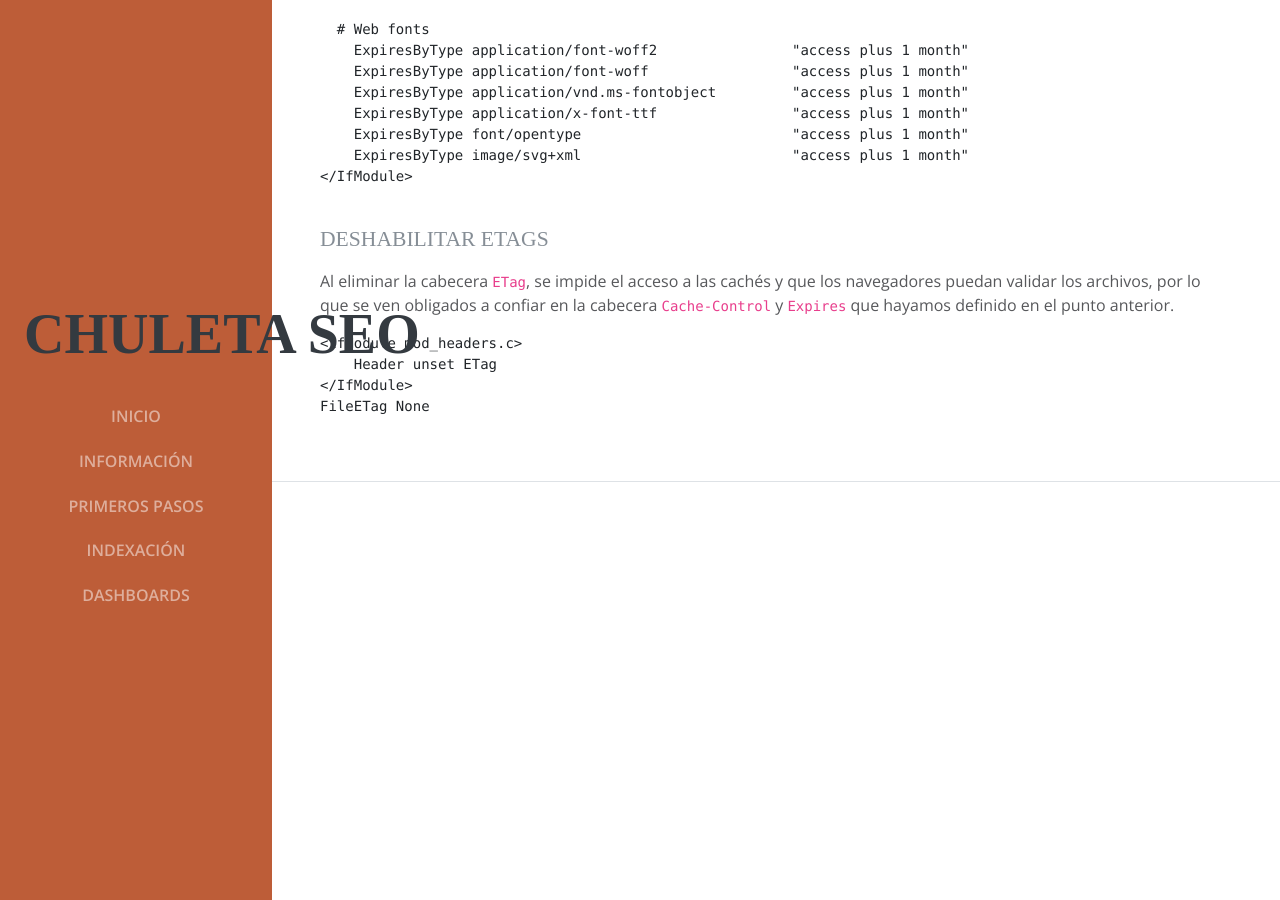
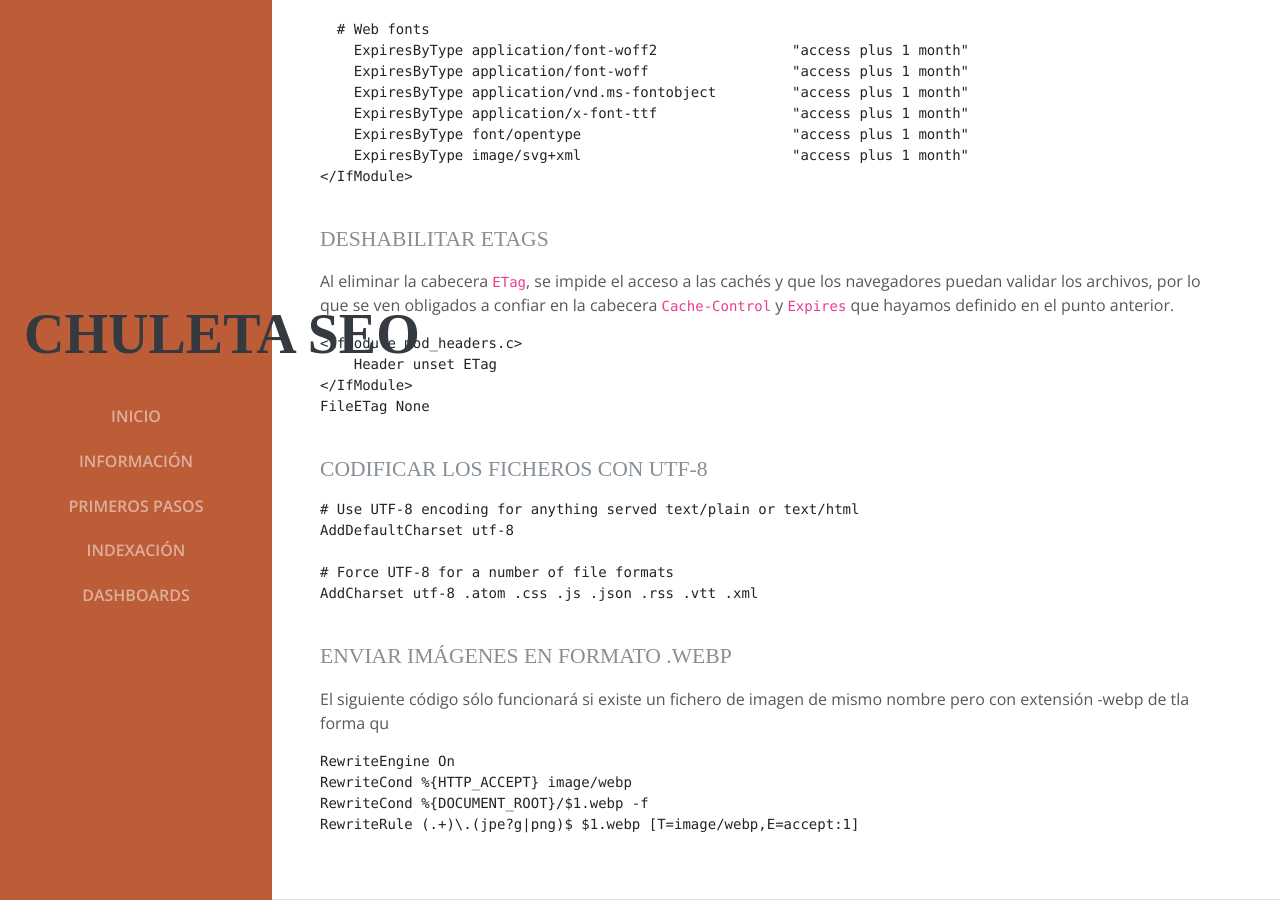
Before and after one commit to Emirodgar/w-chuleta-seo, a Jekyll site: the page built from 2 - Primeros pasos en SEO/configurar-servidor-apache-htaccess.md, in a window 1280 px wide and 900 px high, scrolled down 5668 px. Built offline with Jekyll 4.4.1, drawn with Linux system fonts in a browser that asks for light colours; some web fonts are replaced; our own code applies the rules of GitHub Pages for plain Markdown files.

Commit message:
2 - Primeros pasos en SEO/configurar-servidor-apache-htaccess.md updated from https://stackedit.io/

```diff
--- a/2 - Primeros pasos en SEO/configurar-servidor-apache-htaccess.md
+++ b/2 - Primeros pasos en SEO/configurar-servidor-apache-htaccess.md
@@ -294,7 +294,24 @@
     </IfModule>
     FileETag None
 
+### Codificar los ficheros con UTF-8
+
+    # Use UTF-8 encoding for anything served text/plain or text/html
+    AddDefaultCharset utf-8
+
+    # Force UTF-8 for a number of file formats
+    AddCharset utf-8 .atom .css .js .json .rss .vtt .xml
+
+### Enviar imágenes en formato .WebP
+
+El siguiente código sólo funcionará si existe un fichero de imagen de mismo nombre pero con extensión -webp de tla forma qu
+
+    RewriteEngine On
+    RewriteCond %{HTTP_ACCEPT} image/webp
+    RewriteCond %{DOCUMENT_ROOT}/$1.webp -f
+    RewriteRule (.+)\.(jpe?g|png)$ $1.webp [T=image/webp,E=accept:1]
+
 <!--stackedit_data:
-eyJoaXN0b3J5IjpbOTk1Mjc0MDYzLDQ5NjU5NDY5MiwtNjk1Mz
-g0Mzc1XX0=
+eyJoaXN0b3J5IjpbLTEzNDM2MjU0NDEsNDk2NTk0NjkyLC02OT
+UzODQzNzVdfQ==
 -->
```
